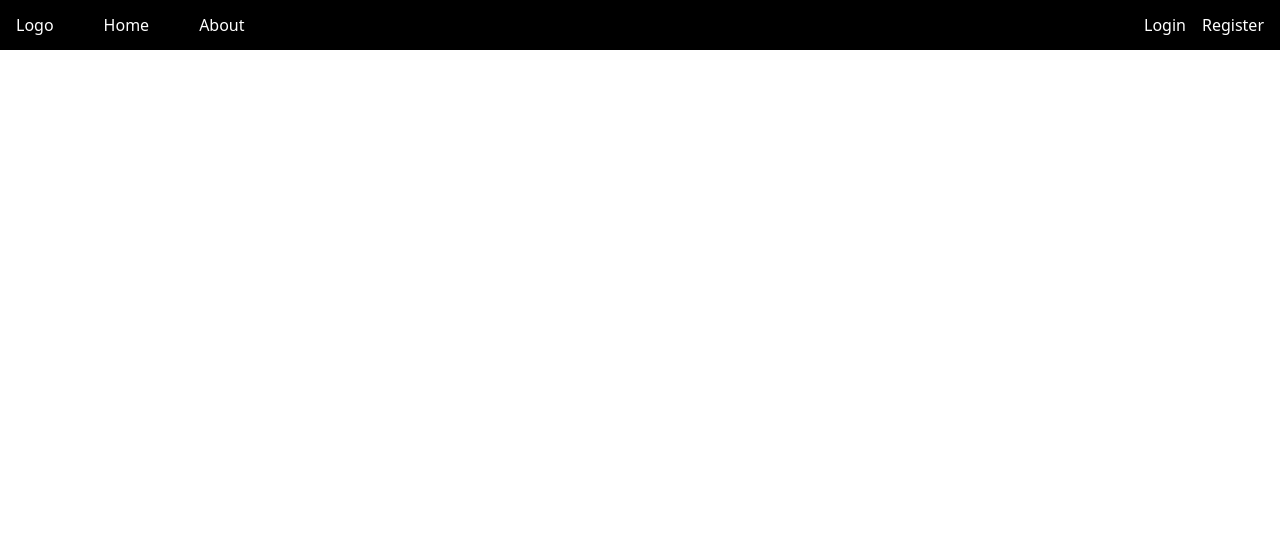
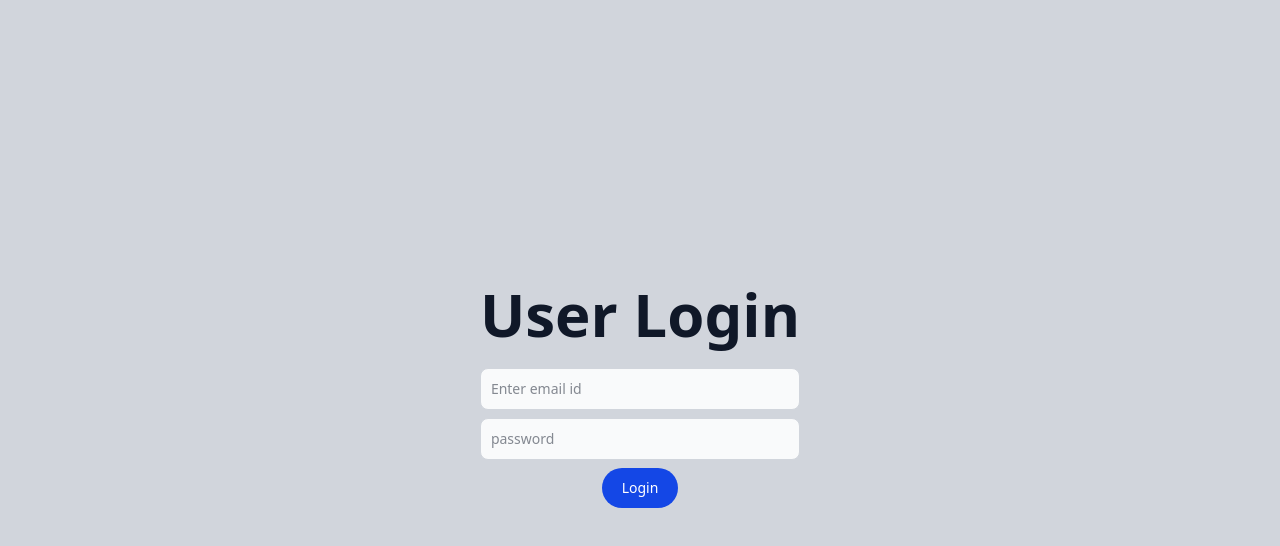
Before and after one commit to vishalguptax/real-estate-client, a React (Vite) app: page / in a window 1280 px wide. Shown: the top 546 px of the page. Built offline with nearby package versions, Linux system fonts and the light colour scheme.

Commit message:
login page first commit

```diff
--- a/package.json
+++ b/package.json
@@ -11,6 +11,7 @@
   },
   "dependencies": {
     "@tailwindcss/vite": "^4.0.3",
+    "formik": "^2.4.6",
     "react": "^18.3.1",
     "react-dom": "^18.3.1",
     "tailwindcss": "^4.0.3"
--- a/src/App.jsx
+++ b/src/App.jsx
@@ -1,11 +1,13 @@
 import Layout from "./components/Layout";
+import Login from "./pages/auth/Login";
 
 function App() {
 
 
   return (
     <>
-    <Layout></Layout>
+    {/* <Layout></Layout> */}
+    <Login/>
     </>
   );
 }
--- a/src/pages/auth/Login.jsx
+++ b/src/pages/auth/Login.jsx
@@ -1,5 +1,62 @@
+import React from "react";
+import { useFormik} from 'formik';
+
+const initialValues = {
+  email: "",
+  password: ""
+}
+
+
 const Login = () => {
-  return <div>Login</div>;
+
+  const {values, handleChange, handleSubmit} = useFormik({
+    initialValues : initialValues,
+    onSubmit
+     : (values)=>{
+      // console.log(values,"values")
+
+
+    }
+  })
+
+  return (
+    <><form onSubmit={handleSubmit} >
+
+      <div className="w-full h-screen flex items-center justify-center bg-gray-300">
+        <div className=" p-6">
+          <h1 className="text-center mb-4 text-3xl font-extrabold text-gray-900 dark:text-white md:text-5xl lg:text-6xl">
+            User Login
+          </h1>
+          <div className="flex flex-col justify-center items-center">
+            <input
+              type="text"
+              name="email"
+              placeholder="Enter email id"
+              className="bg-gray-50 border border-gray-300 text-gray-900 text-sm rounded-lg focus:ring-blue-500 focus:border-blue-500 block w-full p-2.5 dark:bg-gray-700 dark:border-gray-600 dark:placeholder-gray-400 dark:text-white dark:focus:ring-blue-500 dark:focus:border-blue-500 m-2"
+              onChange={handleChange}
+              value = {values.email}
+            />
+            <input
+              type="password"
+              name="password"
+              placeholder="password"
+              className="bg-gray-50 border border-gray-300 text-gray-900 text-sm rounded-lg focus:ring-blue-500 focus:border-blue-500 block w-full p-2.5 dark:bg-gray-700 dark:border-gray-600 dark:placeholder-gray-400 dark:text-white dark:focus:ring-blue-500 dark:focus:border-blue-500"
+              onChange={handleChange}
+              value = {values.password}
+            />
+
+            <button
+              type="submit"
+              className="text-white bg-blue-700 hover:bg-blue-800 focus:outline-none focus:ring-4 focus:ring-blue-300 font-medium rounded-full text-sm px-5 py-2.5 text-center me-2 mb-2 dark:bg-blue-600 dark:hover:bg-blue-700 dark:focus:ring-blue-800 m-2"
+            >
+              Login
+            </button>
+          </div>
+        </div>
+      </div>
+    </form>
+    </>
+  );
 };
 
 export default Login;
```
Also changed, not shown: 1 other file (tests, documents, lock files or other folders).
